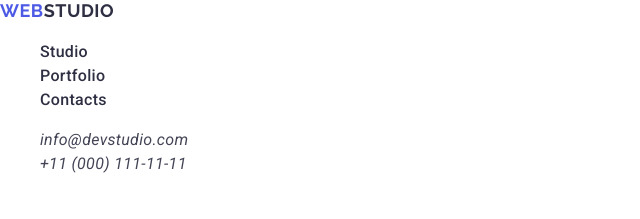
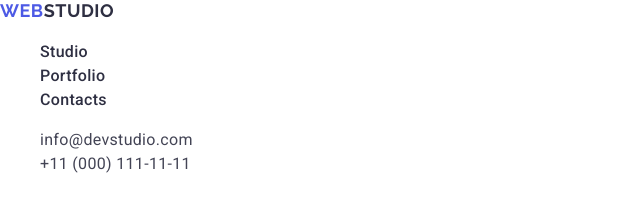
Before and after one commit to YLevytsk/goit-markup-hw-02, a plain HTML site: page index.html in a window 1280 px wide. Shown: the top 219 px of the page, 0-640 px from the left. Drawn offline with nearby package versions, Linux system fonts and the light colour scheme.

Commit message:
щзщшг

```diff
--- a/css/styles.css
+++ b/css/styles.css
@@ -9,6 +9,10 @@ body {
 }
 ul {
     list-style-type: none; /* Убираем маркеры списка */
+}
+.address {
+    font-style: normal;
+
 }
 .contact-link {
     text-decoration: none; /* Убираем подчеркивание */
```
